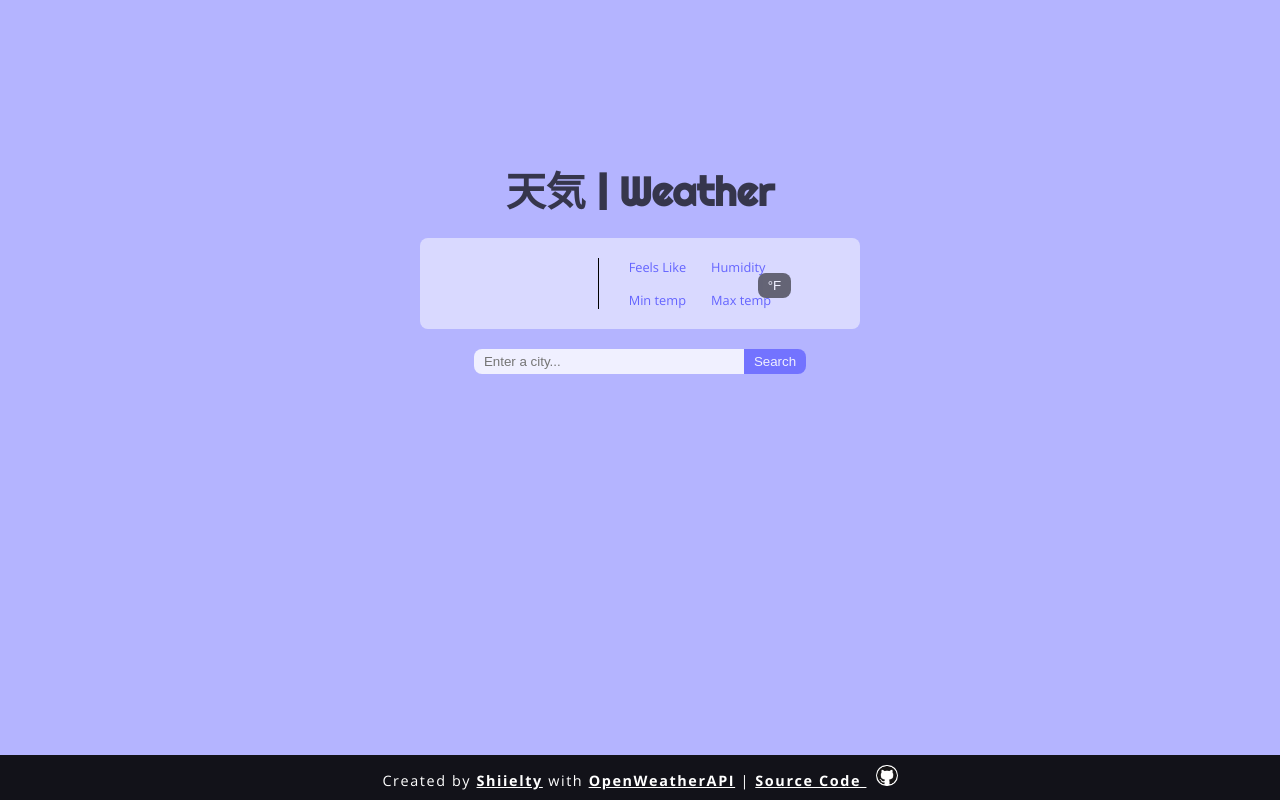
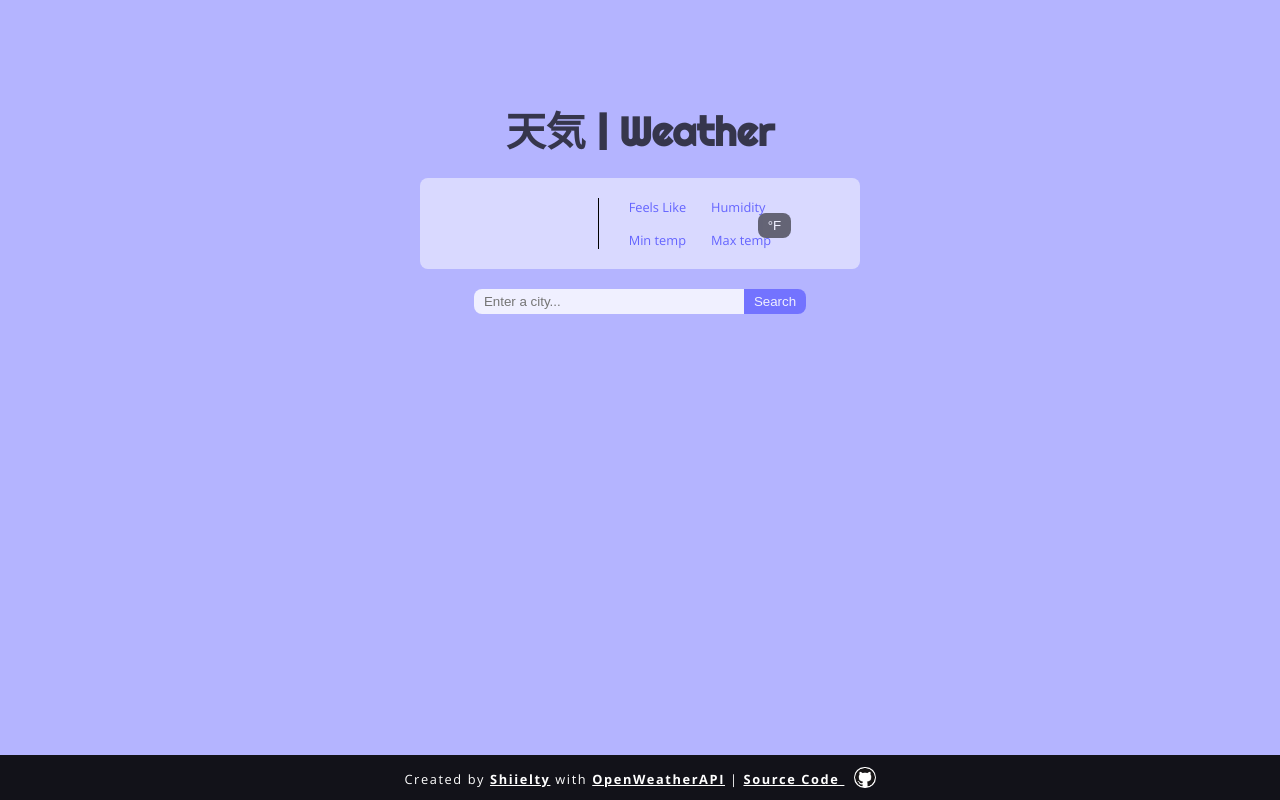
Before and after one commit to Shiielty/weather-app, a website: page index.html in a window 1280 px wide. Drawn offline with nearby package versions, Linux system fonts and the light colour scheme; no server answers.

Commit message:
fix(footer): fix footer position and icon text-align

```diff
--- a/style.css
+++ b/style.css
@@ -17,8 +17,9 @@ body {
 }
 
 main {
-    position: relative;
-    top: 20%;
+    box-sizing: border-box;
+    height: calc(100vh - 45px);
+    padding-top: 100px;
 }
 
 h1,
@@ -83,6 +84,7 @@ button:active {
     display: flex;
     justify-content:space-evenly;
     gap: 20px;
+    width: 85%;
     max-width: 400px;
     min-width: fit-content;
     padding: 20px 20px;
@@ -180,15 +182,14 @@ img {
 }
 
 footer {
-    position: absolute;
-    bottom: 0;
+    position: relative;
     width: 100%;
     height: 45px;
     display: flex;
     justify-content: center;
     align-content: center;
     background-color: rgb(0, 0, 0, 0.9);
-    font-size: 0.9rem;
+    font-size: 0.8rem;
 }
 
 footer a,
@@ -210,6 +211,7 @@ footer img {
     margin-left: 10px;
     border-radius: 100%;
     padding: 1px;
+    vertical-align: text-bottom;
 }
 
 footer img:hover {
```
